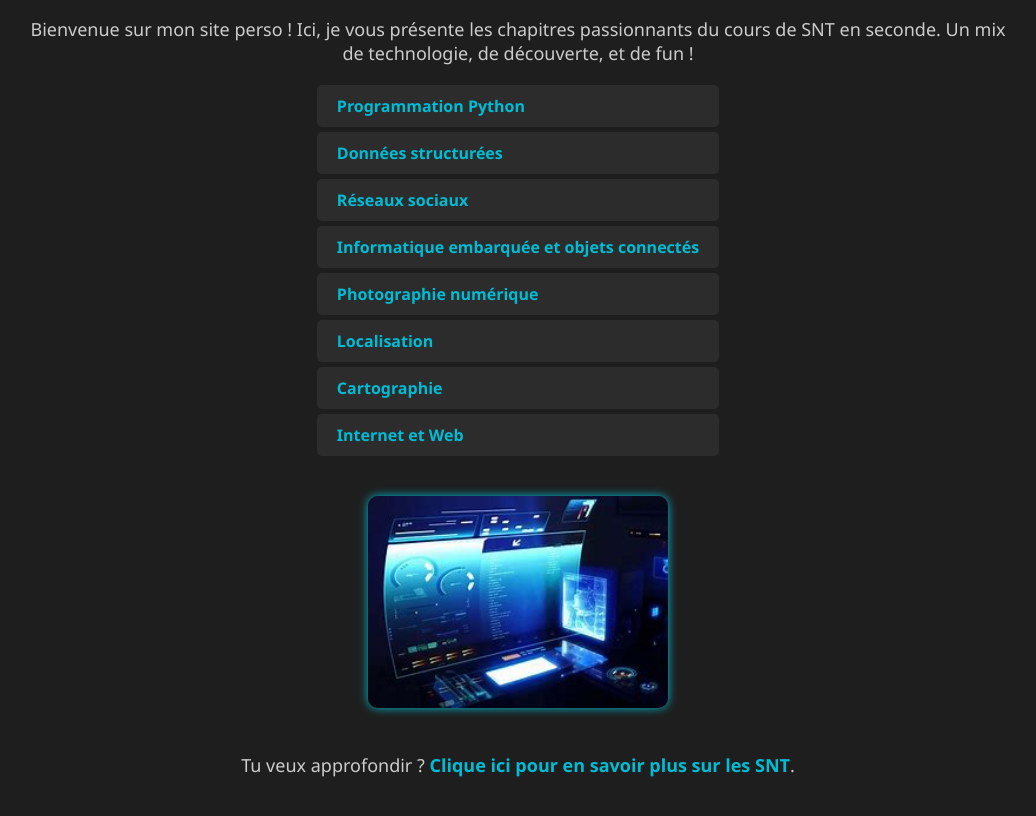
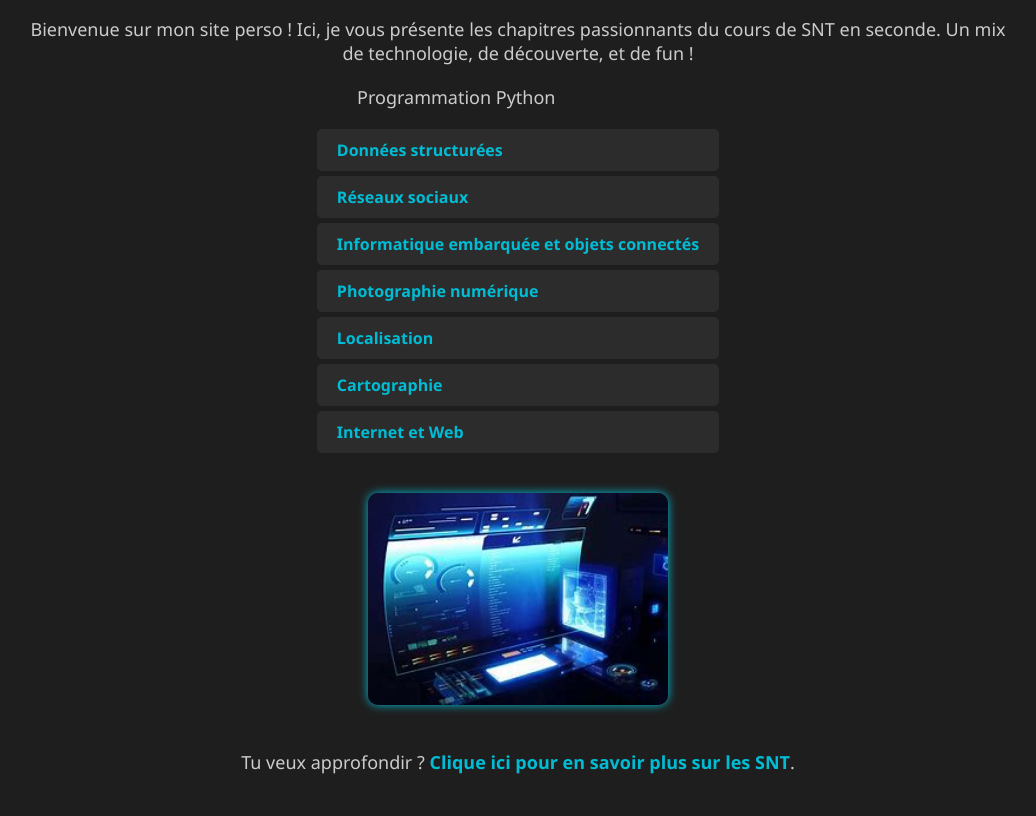
Before and after one commit to VigneauMathys/SNT, a plain HTML site: page index.html in a window 1280 px wide. Shown: the part 104-920 px from the top of the page, without its empty margins (122-1158 px from the left). Drawn offline with Linux system fonts and the light colour scheme.

Commit message:
Update index.html

```diff
--- a/index.html
+++ b/index.html
@@ -11,7 +11,7 @@
    <p>Bienvenue sur mon site perso ! Ici, je vous présente les chapitres passionnants du cours de SNT en seconde. Un mix de technologie, de découverte, et de fun !</p>
 
    <ul>
-<li><a>Programmation Python</a></li>
+<p>Programmation Python<p>
 <li><a href="donnees.html">Données structurées</a></li>
 <li><a href="reseaux.html">Réseaux sociaux</a></li>
 <li><a href="objets.html">Informatique embarquée et objets connectés</a></li>
```
